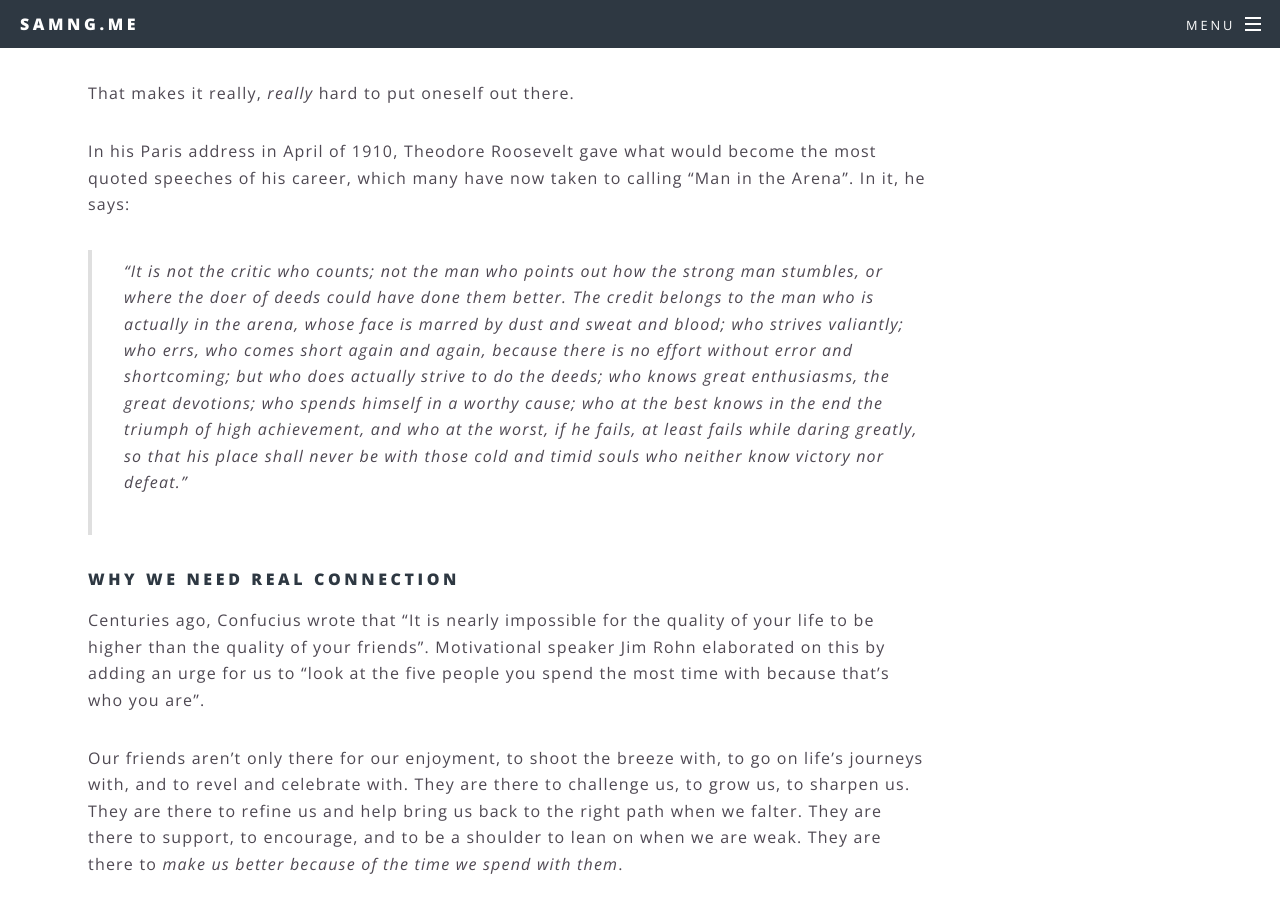
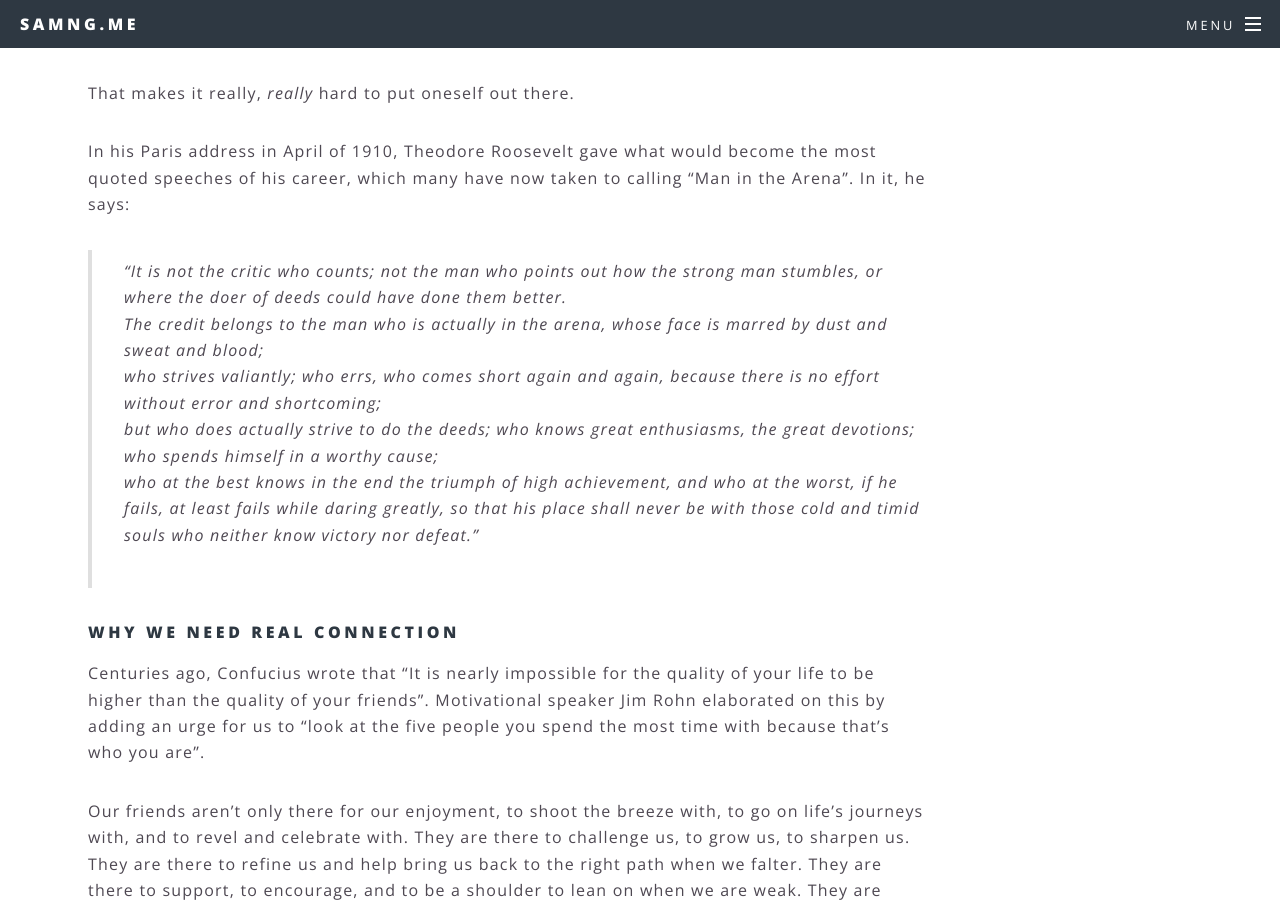
Before and after one commit to samng96/samng.me, a Jekyll site: the page built from letters-to-my-son/_posts/2022-10-04-real-connection.markdown, in a window 1280 px wide and 900 px high, scrolled down 2025 px. Built offline with Jekyll 4.4.1, drawn with Linux system fonts in a browser that asks for light colours.

Commit message:
fixing spacing

```diff
--- a/letters-to-my-son/_posts/2022-10-04-real-connection.markdown
+++ b/letters-to-my-son/_posts/2022-10-04-real-connection.markdown
@@ -35,11 +35,11 @@ That makes it really, *really* hard to put oneself out there.
 
 In his Paris address in April of 1910, Theodore Roosevelt gave what would become the most quoted speeches of his career, which many have now taken to calling "Man in the Arena". In it, he says:
 
-> "It is not the critic who counts; not the man who points out how the strong man stumbles, or where the doer of deeds could have done them better.
-> The credit belongs to the man who is actually in the arena, whose face is marred by dust and sweat and blood;
-> who strives valiantly; who errs, who comes short again and again, because there is no effort without error and shortcoming;
-> but who does actually strive to do the deeds; who knows great enthusiasms, the great devotions;
-> who spends himself in a worthy cause;
+> "It is not the critic who counts; not the man who points out how the strong man stumbles, or where the doer of deeds could have done them better.<br>
+> The credit belongs to the man who is actually in the arena, whose face is marred by dust and sweat and blood;<br>
+> who strives valiantly; who errs, who comes short again and again, because there is no effort without error and shortcoming;<br>
+> but who does actually strive to do the deeds; who knows great enthusiasms, the great devotions;<br>
+> who spends himself in a worthy cause;<br>
 > who at the best knows in the end the triumph of high achievement, and who at the worst, if he fails, at least fails while daring greatly, so that his place shall never be with those cold and timid souls who neither know victory nor defeat."
 
 #### Why we need real connection
```
